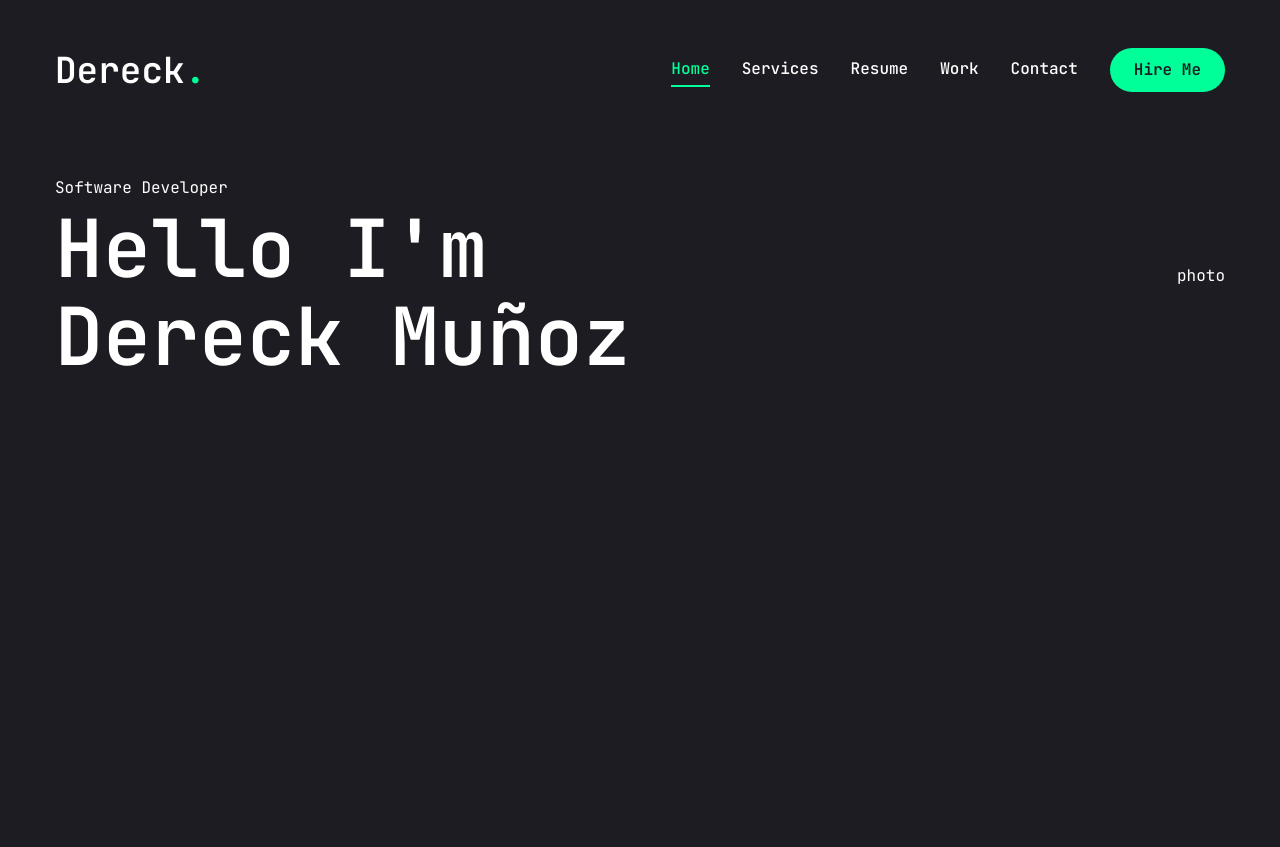
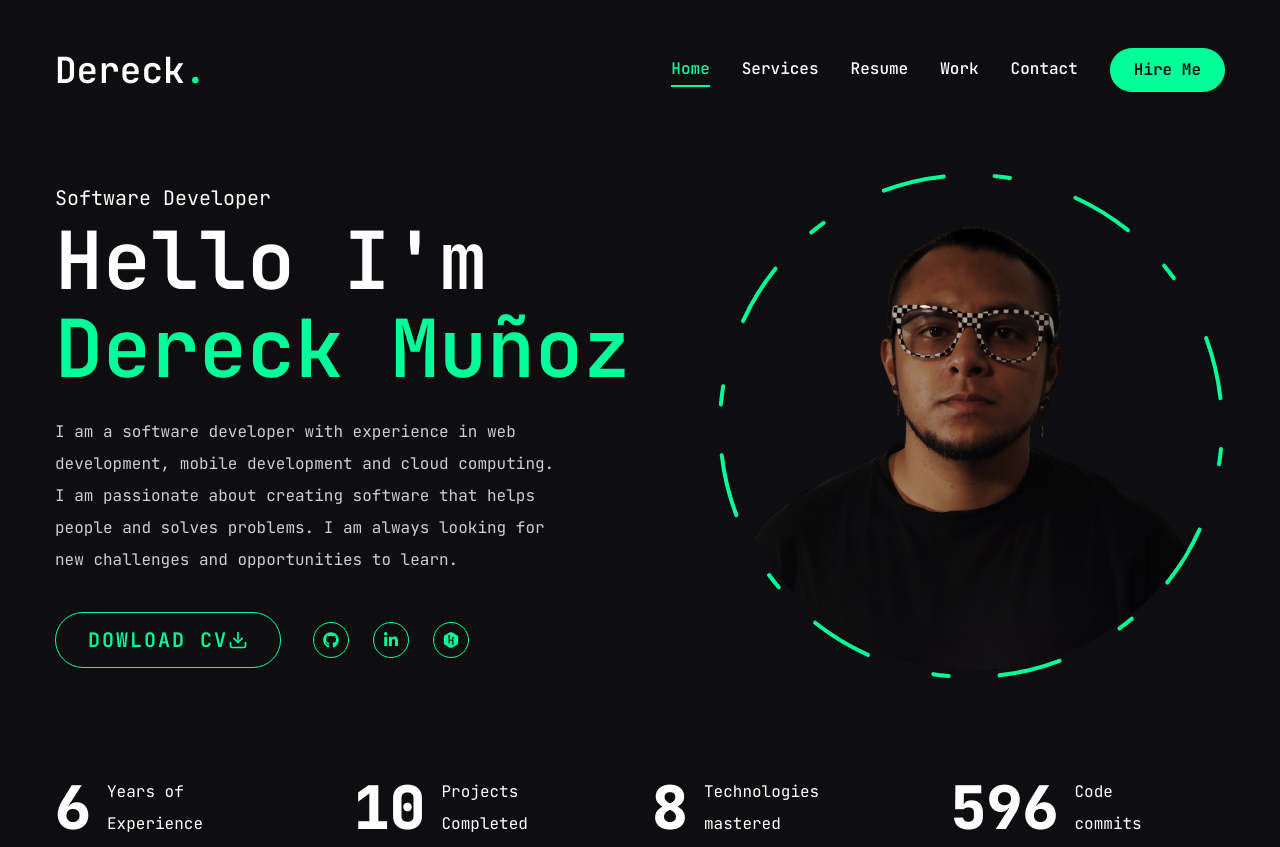
Before and after one commit to DerkDevil/portfolio, a Next.js app: page / in a window 1280 px wide. Before the commit the page ends 800 px from the top, so only its background shows below. Built offline with nearby package versions, Linux system fonts and the light colour scheme.

Commit message:
Add Home Page

```diff
--- a/app/page.js
+++ b/app/page.js
@@ -1,21 +1,40 @@
 import { Button } from "@/components/ui/button";
 import { FiDownload } from "react-icons/fi";
+
+import Social from "@/components/Social";
+import Photo from "@/components/Photo";
+import Stats from "@/components/Stats";
 
 const Home = () => {
   return <section className="h-full">
     <div className="container mx-auto h-full">
       <div className="flex flex-col xl:flex-row items-center justify-between xl:pt-8 xl:pb-24">
-        <div className="text-center xl:text-left">
-          <span>Software Developer</span>
-          <h1 className="h1">
-            Hello I'm <br /> <span>Dereck Muñoz</span>
+        <div className="text-center xl:text-left order-2 xl:order-none">
+          <span className="text-xl">Software Developer</span>
+          <h1 className="h1 mb-6">
+            Hello I'm <br /> <span className="text-accent">Dereck Muñoz</span>
           </h1>
+          <p className="max-w-[500px] mb-9 text-white/80">
+            I am a software developer with experience in web development, mobile development and cloud computing. I am passionate about creating software that helps people and solves problems. I am always looking for new challenges and opportunities to learn.
+          </p>
+          <div className="flex flex-col xl:flex-row items-center gap-8">
+            <Button variant="outline" size="lg" className="text-xl">
+              <span>Dowload CV</span>
+              <FiDownload className="text-xl" />
+            </Button>
+            <div className="mb-8 xl:mb-0">
+              <Social containerStyles="flex gap-6" iconStyles="w-9 h-9 border border-accent rounded-full flex justify-center items-center text-accent text-base hover:bg-accent hover:text-primary hover:transition-all duration-500" />
+            </div>
+          </div>
         </div>
 
 
-        <div>photo</div>
+        <div className="order-1 xl:order:none mb-8 xl:mb-0">
+          <Photo />
+        </div>
       </div>
     </div>
+    <Stats/>
   </section>
 }
 
--- a/components/PageTransition.jsx
+++ b/components/PageTransition.jsx
@@ -13,7 +13,7 @@
           initial={{ opacity: 1 }}
           animate={{
             opacity: 0,
-            transition: { delay: 0.01, duration: 1, ease: "easeInOut" }
+            transition: { delay: 0, duration: 0.5, ease: "easeInOut" }
           }}
           className="h-screen w-screen fixed bg-primary top-0 pointer-events-none"
 
--- /dev/null
+++ b/components/Photo.jsx
@@ -0,0 +1,38 @@
+"use client";
+
+import { motion } from "framer-motion";
+import Image from "next/image";
+const Photo = () => {
+    return (
+        <div className="w-full h-full relative">
+            <motion.div initial={{ opacity: 0 }} animate={{ opacity: 1, transition: { delay: 0.1, duration: 0.5, ease: "easeIn" } }}>
+                <motion.div initial={{ opacity: 0 }} animate={{ opacity: 1, transition: { delay: 0.1, duration: 0.5, ease: "easeIn" } }} className="ml-1 w-[298px] h-[298px] xl:w-[498px] xl:h-[498px] xl:ml-2 absolute">
+                    <Image src="/assets/photo.png" priority quality={100} fill alt="" className="object-contain"/>
+                </motion.div>
+
+                <motion.svg className="w-[304px] xl:w-[508px] h-[304px] xl:h-[508px]" fill="transparent" viewBox="0 0 506 506" xmlns="http://www.w3.org/2000/svg" >
+                    <motion.circle
+                        cx="253"
+                        cy="253"
+                        r="250"
+                        stroke="#00ff99"
+                        strokeWidth="4"
+                        strokeLinecap="round"
+                        strokeLinejoin="round"
+                        initial={{ strokeDasharray: "24 10 0 0" }}
+                        animate={{
+                            strokeDasharray: ["15 120 25 25", "16 25 92 72", "4 250 22 22"],
+                            rotate: [120, 360],
+                        }}
+                        transition={{ duration: 20, repeat: Infinity, repeatType:"reverse", ease: "linear" }}
+                    />
+                </motion.svg>
+
+            </motion.div>
+
+
+        </div>
+    )
+}
+
+export default Photo
--- /dev/null
+++ b/components/Social.jsx
@@ -0,0 +1,23 @@
+import Link from "next/link"
+
+import { FaGithub, FaLinkedinIn, FaTwitter, FaHackerrank } from "react-icons/fa"
+
+const socials = [
+    {icon: <FaGithub />, path:"https://github.com/DerkDevil"},
+    {icon: <FaLinkedinIn />, path:"https://www.linkedin.com/in/dereck-sebastian-mu%C3%B1oz-castiblanco-3a210215a/"},
+    {icon: <FaHackerrank />, path:"https://www.hackerrank.com/profile/munozdereckseba1"}
+]
+
+const Social = ({containerStyles, iconStyles    }) => {
+  return (
+    <div className={containerStyles}>
+        {socials.map((item, index) => {
+            return <Link key={index} href={item.path} className={iconStyles}>
+                {item.icon}
+            </Link>
+        })}
+    </div>
+  )
+}
+
+export default Social
--- /dev/null
+++ b/components/Stats.jsx
@@ -0,0 +1,31 @@
+"use client";
+
+import CountUp from "react-countup";
+
+const stats = [
+    { num: 6, text: "Years of Experience" },
+    { num: 10, text: "Projects Completed" },
+    { num: 8, text: "Technologies mastered" },
+    { num: 600, text: "Code commits" },
+]
+
+const Stats = () => {
+    return (
+        <section className="pt-4 pb-12 xl:pt-0 xl:pb-0">
+            <div className="container mx-auto">
+                <div className="flex flex-wrap gap-6 max-w-[80vw] mx-auto xl:max-w-none">
+                    {stats.map((item, index) => {
+                        return (
+                            <div key={index} className="flex-1 flex gap-4 items-center justify-center xl:justify-start">
+                                <CountUp end={item.num} duration={5} delay={2} className="text-4xl xl:text-6xl font-extrabold" />
+                                <p className={`${item.text.length < 15 ? "max-w-[100px]" : "max-w-[150px]"}`}>{item.text}</p>
+                            </div>
+                        )
+                    })}
+                </div>
+            </div>
+        </section>
+    )
+}
+
+export default Stats
--- a/package.json
+++ b/package.json
@@ -21,6 +21,7 @@
     "lucide-react": "^0.469.0",
     "next": "^15.1.2",
     "react": "^19.0.0",
+    "react-countup": "^6.5.3",
     "react-dom": "^19.0.0",
     "react-icons": "^5.4.0",
     "tailwind-merge": "^2.5.5",
--- a/tailwind.config.mjs
+++ b/tailwind.config.mjs
@@ -48,7 +48,7 @@
         fadeOut: 'fadeOut 0.2s ease-in',
       },
       colors: {
-        primary: '#1c1c22',
+        primary: '#0e0e11',
         accent: {
           DEFAULT: '#00ff99',
           hover: '#00e187',
```
Also changed, not shown: public/assets/photo.png (added), 1 other file (tests, documents, lock files or other folders).
